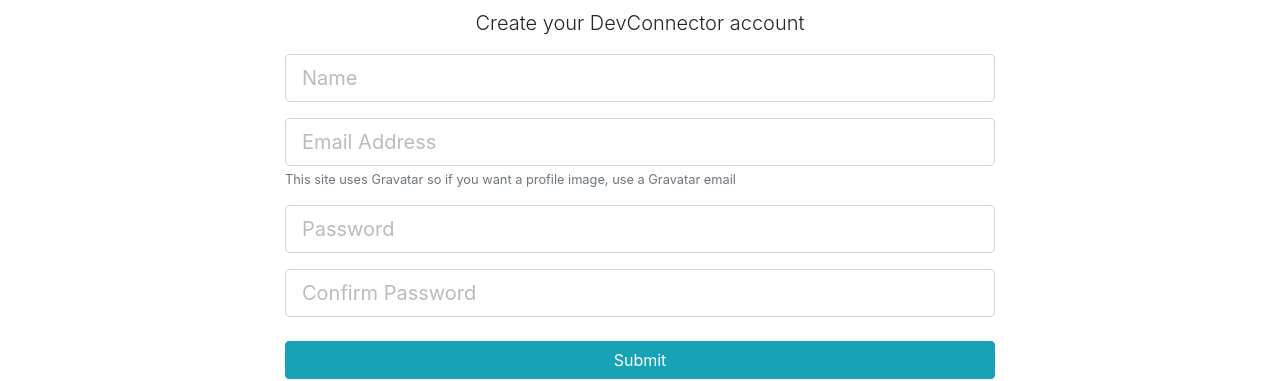
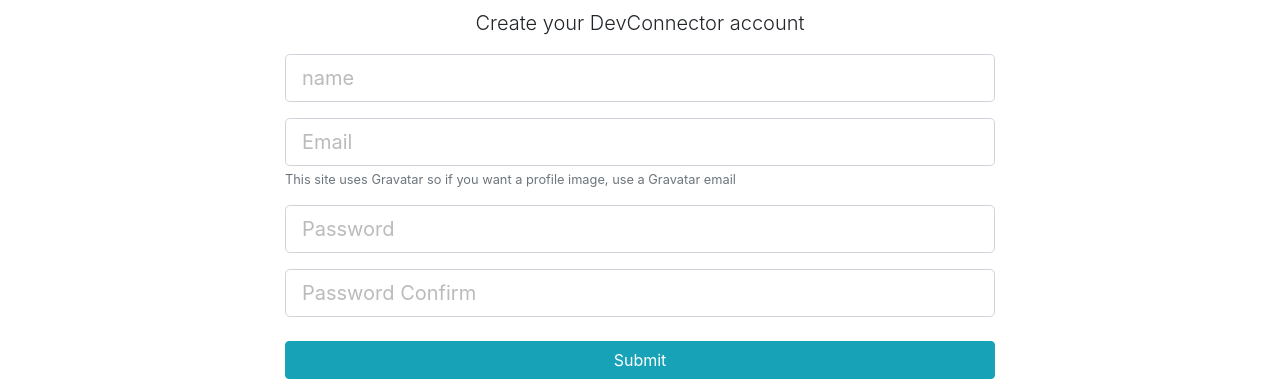
Before and after one commit to izhang1/DevConnectMern, a React (Create React App) app in the folder client/: page /register in a window 1280 px wide. Shown: the part 147-528 px from the top of the page. Built offline with nearby package versions, Linux system fonts and the light colour scheme.

Commit message:
Created new input component
- Created new input component, TextFieldGroup
- Replaced all form groups with component

```diff
--- a/client/src/components/auth/Login.js
+++ b/client/src/components/auth/Login.js
@@ -1,8 +1,9 @@
 import React, { Component } from "react";
 import PropTypes from 'prop-types';
 import { connect } from 'react-redux';
+import classnames from 'classnames';
 import { loginUser } from '../../actions/authActions';
-import classnames from 'classnames';
+import TextFieldGroup from '../commons/TextFieldGroup';
 
 class Login extends Component {
   constructor() {
@@ -58,36 +59,23 @@
                 Sign in to your DevConnector account
               </p>
               <form onSubmit={this.onSubmit}>
-                <div className="form-group">
-                  <input
+                <TextFieldGroup
                   type="email"
-                    className={classnames('form-control form-control-lg', {
-                      'is-invalid': errors.email
-                    })}
                   placeholder="Email Address"
                   name="email"
                   value={this.state.email}
                   onChange={this.onChange}
+                  error={errors.email}
                 />
-                  {errors.email && (
-                    <div className="invalid-feedback">{errors.email}</div>
-                  )}
-                </div>
-                <div className="form-group">
-                  <input
-                    type="password"
-                    className={classnames('form-control form-control-lg', {
-                      'is-invalid': errors.password
-                    })}
+
+                <TextFieldGroup
                   placeholder="Password"
                   name="password"
+                  type="password"
                   value={this.state.password}
                   onChange={this.onChange}
+                  error={errors.password}
                 />
-                  {errors.password && (
-                    <div className="invalid-feedback">{errors.password}</div>
-                  )}
-                </div>
                 <input type="submit" className="btn btn-info btn-block mt-4" />
               </form>
             </div>
--- a/client/src/components/auth/Register.js
+++ b/client/src/components/auth/Register.js
@@ -1,25 +1,26 @@
-import React, { Component } from 'react';
-import PropTypes from 'prop-types';
-import { withRouter } from 'react-router-dom';
-import { connect } from 'react-redux';
-import classnames from 'classnames';
-import { registerUser } from '../../actions/authActions';
+import React, { Component } from "react";
+import PropTypes from "prop-types";
+import { withRouter } from "react-router-dom";
+import { connect } from "react-redux";
+import classnames from "classnames";
+import { registerUser } from "../../actions/authActions";
+import TextFieldGroup from "../commons/TextFieldGroup";
 
 class Register extends Component {
   constructor() {
     super();
     this.state = {
-      name: '',
-      email: '',
-      password: '',
-      password2: '',
+      name: "",
+      email: "",
+      password: "",
+      password2: "",
       errors: {}
     };
   }
 
   componentDidMount() {
-    if(this.props.auth.isAuthenticated) {
-      this.props.history.push('/dashboard');
+    if (this.props.auth.isAuthenticated) {
+      this.props.history.push("/dashboard");
     }
   }
 
@@ -31,7 +32,7 @@
 
   onChange = e => {
     this.setState({ [e.target.name]: e.target.value });
-  }
+  };
 
   onSubmit = e => {
     e.preventDefault();
@@ -44,10 +45,9 @@
     };
 
     this.props.registerUser(newUser, this.props.history);
-  }
+  };
 
   render() {
-
     const { errors } = this.state;
 
     return (
@@ -60,70 +60,39 @@
                 Create your DevConnector account
               </p>
               <form noValidate onSubmit={this.onSubmit}>
-                <div className="form-group">
-                  <input
-                    type="text"
-                    className={classnames('form-control form-control-lg', {
-                      'is-invalid': errors.name
-                    })}
-                    placeholder="Name"
+                <TextFieldGroup
+                  placeholder="name"
                   name="name"
                   value={this.state.name}
                   onChange={this.onChange}
+                  error={errors.name}
                 />
-                  {errors.name && (
-                    <div className="invalid-feedback">{errors.name}</div>
-                  )}
-                </div>
-                <div className="form-group">
-                  <input
+                <TextFieldGroup
+                  placeholder="Email"
+                  name="email"
                   type="email"
-                    className={classnames('form-control form-control-lg', {
-                      'is-invalid': errors.email
-                    })}
-                    placeholder="Email Address"
-                    name="email"
                   value={this.state.email}
                   onChange={this.onChange}
+                  error={errors.email}
+                  info="This site uses Gravatar so if you want a profile image, use
+                  a Gravatar email"
                 />
-                  {errors.email && (
-                    <div className="invalid-feedback">{errors.email}</div>
-                  )}
-                  <small className="form-text text-muted">
-                    This site uses Gravatar so if you want a profile image, use
-                    a Gravatar email
-                  </small>
-                </div>
-                <div className="form-group">
-                  <input
-                    type="password"
-                    className={classnames('form-control form-control-lg', {
-                      'is-invalid': errors.password
-                    })}
+                <TextFieldGroup
                   placeholder="Password"
                   name="password"
+                  type="password"
                   value={this.state.password}
                   onChange={this.onChange}
+                  error={errors.password}
                 />
-                  {errors.password && (
-                    <div className="invalid-feedback">{errors.password}</div>
-                  )}
-                </div>
-                <div className="form-group">
-                  <input
+                <TextFieldGroup
+                  placeholder="Password Confirm"
+                  name="password"
                   type="password"
-                    className={classnames('form-control form-control-lg', {
-                      'is-invalid': errors.password2
-                    })}
-                    placeholder="Confirm Password"
-                    name="password2"
                   value={this.state.password2}
                   onChange={this.onChange}
+                  error={errors.password2}
                 />
-                  {errors.password2 && (
-                    <div className="invalid-feedback">{errors.password2}</div>
-                  )}
-                </div>
                 <input type="submit" className="btn btn-info btn-block mt-4" />
               </form>
             </div>
@@ -145,4 +114,7 @@
   errors: state.errors
 });
 
-export default connect(mapStateToProps, { registerUser })(withRouter(Register));
+export default connect(
+  mapStateToProps,
+  { registerUser }
+)(withRouter(Register));
--- /dev/null
+++ b/client/src/components/commons/TextFieldGroup.js
@@ -0,0 +1,51 @@
+import React from "react";
+import classnames from "classnames";
+import PropTypes from "prop-types";
+
+const TextFieldGroup = ({
+  name,
+  placeholder,
+  value,
+  label,
+  error,
+  info,
+  type,
+  onChange,
+  disabled
+}) => {
+  return (
+    <div className="form-group">
+      <input
+        type={type}
+        className={classnames("form-control form-control-lg", {
+          "is-invalid": error
+        })}
+        placeholder={placeholder}
+        name={name}
+        value={value}
+        onChange={onChange}
+        disabled={disabled}
+        label={label}
+      />
+      {info && <small className="form-text text-muted">{info}</small>}
+      {error && <div className="invalid-feedback">{error}</div>}
+    </div>
+  );
+};
+
+TextFieldGroup.propTypes = {
+  name: PropTypes.string.isRequired,
+  placeholder: PropTypes.string,
+  value: PropTypes.string.isRequired,
+  info: PropTypes.string,
+  error: PropTypes.string,
+  type: PropTypes.string.isRequired,
+  onChnage: PropTypes.func.isRequired,
+  disabled: PropTypes.string
+}
+
+TextFieldGroup.defaultProps = {
+  type: 'text'
+}
+
+export default TextFieldGroup;
```
Lines whose indentation alone changed are shown as unchanged.
